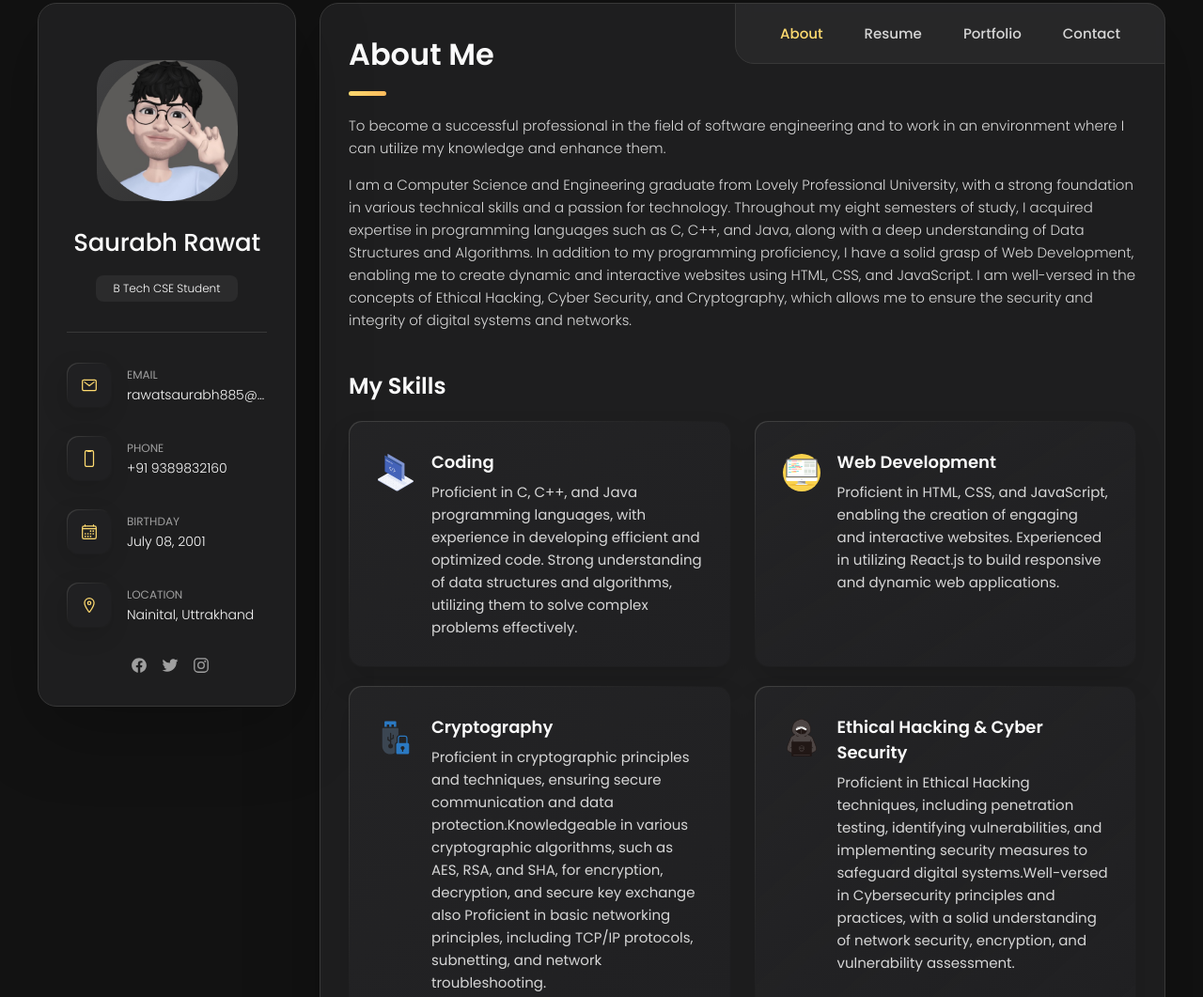
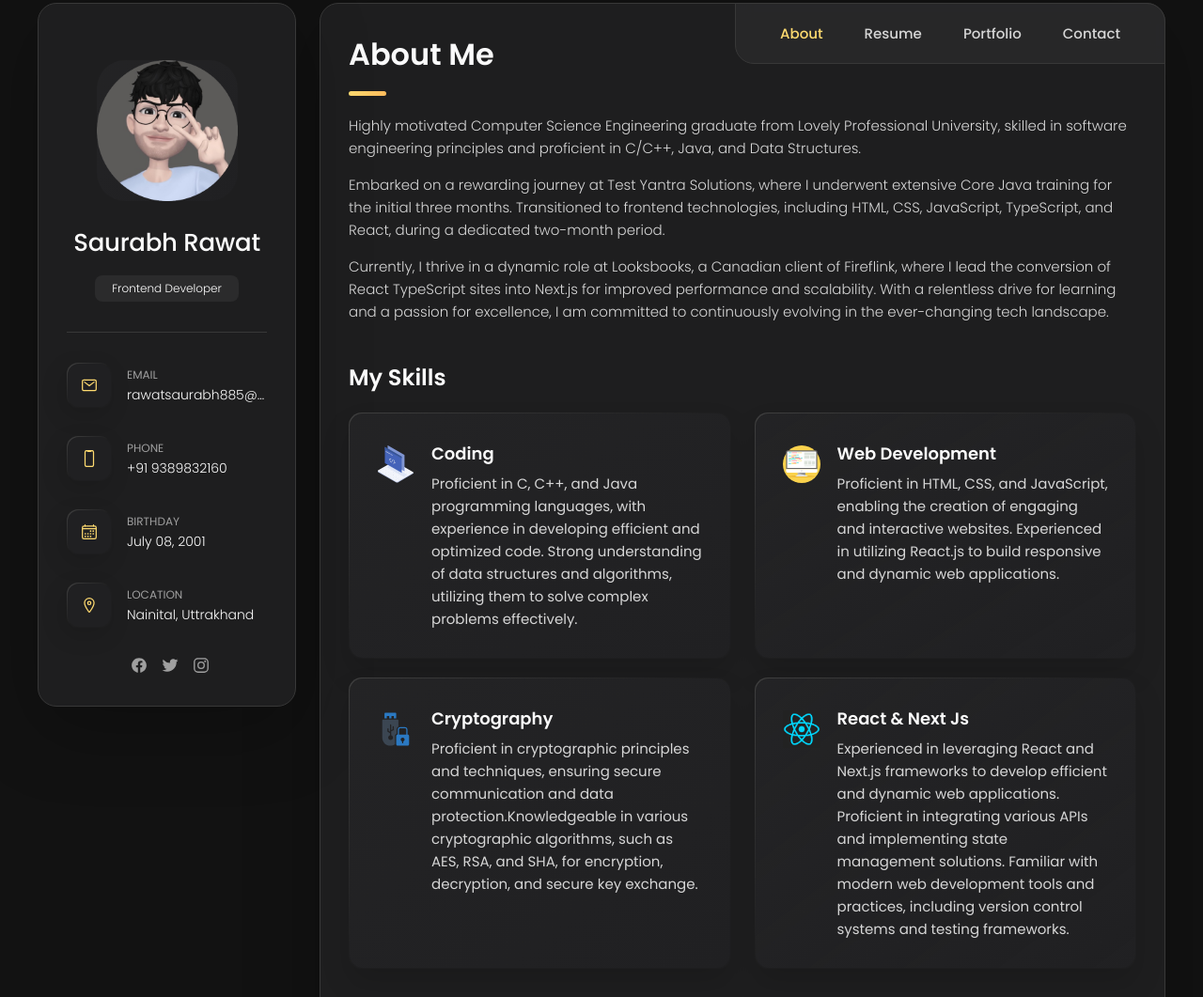
Before and after one commit to saurabh080701/MyPortfolio, a plain HTML site: page index.html in a window 1280 px wide. Shown: the part 57-1118 px from the top of the page at 94% size. Drawn offline with nearby package versions, Linux system fonts and the light colour scheme.

Commit message:
update resume and experience

```diff
--- a/assets/css/style.css
+++ b/assets/css/style.css
@@ -312,8 +312,8 @@
 }
 
 .avatar-box {
-  background: var(--bg-gradient-onyx);
-  border-radius: 20px;
+  background: var(--bg-gradient-jet);
+  border-radius: 100%;
 }
 
 .info-content .name {
--- a/index.html
+++ b/index.html
@@ -27,13 +27,13 @@
       <div class="sidebar-info">
 
         <figure class="avatar-box">
-          <img src="./assets/images/my-avatars.png" alt="Richard hanrick" width="80">
+          <img src="./assets/images/my-avatars.png" alt="Saurabh Rawat" width="80" border-radius:"100%">
         </figure>
 
         <div class="info-content">
           <h1 class="name" title="Richard hanrick">Saurabh Rawat</h1>
 
-          <p class="title">B Tech CSE Student</p>
+          <p class="title">Frontend Developer</p>
         </div>
 
         <button class="info_more-btn" data-sidebar-btn>
@@ -192,14 +192,18 @@
 
         <section class="about-text">
           <p>
-            To become a successful professional in the field of software engineering and to work in an
-environment where I can utilize my knowledge and enhance them.
+            Highly motivated Computer Science Engineering graduate from Lovely Professional University, skilled in software engineering principles and proficient in C/C++, Java, and Data Structures.
+          </p>
+
+          <p>
+            Embarked on a rewarding journey at Test Yantra Solutions, where I underwent extensive Core Java training for the initial three months. Transitioned to frontend technologies, including HTML, CSS, JavaScript, TypeScript, and React, during a dedicated two-month period.
 
           </p>
 
           <p>
-            I am a Computer Science and Engineering graduate from Lovely Professional University, with a strong foundation in various technical skills and a passion for technology. Throughout my eight semesters of study, I acquired expertise in programming languages such as C, C++, and Java, along with a deep understanding of Data Structures and Algorithms.
-            In addition to my programming proficiency, I have a solid grasp of Web Development, enabling me to create dynamic and interactive websites using HTML, CSS, and JavaScript. I am well-versed in the concepts of Ethical Hacking, Cyber Security, and Cryptography, which allows me to ensure the security and integrity of digital systems and networks.
+            Currently, I thrive in a dynamic role at Looksbooks, a Canadian client of Fireflink, where I lead the conversion of React TypeScript sites into Next.js for improved performance and scalability.
+
+            With a relentless drive for learning and a passion for excellence, I am committed to continuously evolving in the ever-changing tech landscape.
           </p>
         </section>
 
@@ -226,7 +230,7 @@
 
                 <p class="service-item-text">
                   Proficient in C, C++, and Java programming languages, with experience in developing efficient and optimized code.
-Strong understanding of data structures and algorithms, utilizing them to solve complex problems effectively.
+                  Strong understanding of data structures and algorithms, utilizing them to solve complex problems effectively.
                 </p>
               </div>
 
@@ -243,7 +247,7 @@
 
                 <p class="service-item-text">
                   Proficient in HTML, CSS, and JavaScript, enabling the creation of engaging and interactive websites.
-Experienced in utilizing React.js to build responsive and dynamic web applications.
+                  Experienced in utilizing React.js to build responsive and dynamic web applications.
                 </p>
               </div>
 
@@ -259,8 +263,8 @@
                 <h4 class="h4 service-item-title">Cryptography</h4>
 
                 <p class="service-item-text">
-                 Proficient in cryptographic principles and techniques, ensuring secure communication and data protection.Knowledgeable in various cryptographic algorithms, such as AES, RSA, and SHA, for encryption, decryption, and secure key exchange also
-                 Proficient in basic networking principles, including TCP/IP protocols, subnetting, and network troubleshooting.
+                 Proficient in cryptographic principles and techniques, ensuring secure communication and data protection.Knowledgeable in various cryptographic algorithms, such as AES, RSA, and SHA, for encryption, decryption, and secure key exchange.
+
                 </p>
               </div>
 
@@ -269,14 +273,14 @@
             <li class="service-item">
 
               <div class="service-icon-box">
-                <img src="./assets/images/icon-photo.svg" alt="camera icon" width="40">
+                <img src="./assets/images/react.png" alt="camera icon" width="40">
               </div>
 
               <div class="service-content-box">
-                <h4 class="h4 service-item-title">Ethical Hacking & Cyber Security</h4>
+                <h4 class="h4 service-item-title">React & Next Js</h4>
 
                 <p class="service-item-text">
-                  Proficient in Ethical Hacking techniques, including penetration testing, identifying vulnerabilities, and implementing security measures to safeguard digital systems.Well-versed in Cybersecurity principles and practices, with a solid understanding of network security, encryption, and vulnerability assessment.
+                  Experienced in leveraging React and Next.js frameworks to develop efficient and dynamic web applications. Proficient in integrating various APIs and implementing state management solutions. Familiar with modern web development tools and practices, including version control systems and testing frameworks.
                 </p>
               </div>
 
@@ -312,11 +316,7 @@
 
               <div data-modal-text>
                 <p>
-                  Richard was hired to create a corporate identity. We were very pleased with the work done. She has a
-                  lot of experience
-                  and is very concerned about the needs of client. Lorem ipsum dolor sit amet, ullamcous cididt
-                  consectetur adipiscing
-                  elit, seds do et eiusmod tempor incididunt ut laborels dolore magnarels alia.
+
                 </p>
               </div>
 
@@ -437,13 +437,18 @@
 
             <li class="timeline-item">
 
-              <h4 class="h4 timeline-item-title">Virtual Internship in
-                Deloitte</h4>
+              <h4 class="h4 timeline-item-title">Frontend Developer at Test Yantra </h4>
 
-              <span>Nov/2021 - Jan/2022</span>
+              <span>Sep/2023 - Present</span>
 
               <p class="timeline-text">
-                During my internship, I had the opportunity to work on diverse projects spanning different areas of expertise. In the field of coding, I successfully created an algorithm that effectively unified two distinct data models. In the realm of cybersecurity, I demonstrated my skills by identifying and addressing a security issue that led to a leak of private company information. Additionally, in the realm of data analysis, I showcased my abilities by building an interactive dashboard to explore the client's telemetry data. In software development, I prepared a comprehensive software development proposal, outlining the project scope, timeline, and requirements. Lastly, I contributed to a forensic technology team by assisting in the completion of an investigation into unfair pay practices. These experiences have provided me with a strong foundation and a well-rounded skill set in various aspects of the industry.
+                Embarked on a rewarding journey at Test Yantra Solutions, where I underwent extensive Core Java training for the initial three months. Transitioned to frontend technologies, including HTML, CSS, JavaScript, and React, during a dedicated two-month period.
+
+              </p>
+
+              <br>
+              <p class="timeline-text">
+                Currently, I thrive in a dynamic role at Looksbooks, a Canadian client of Fireflink, where I lead the conversion of React TypeScript sites into Next.js for improved performance and scalability. Passionate about staying updated with the latest advancements in web development and continuously enhancing my skills through self-learning and practical application. Dedicated to delivering high-quality solutions that meet client requirements and exceed expectations.
               </p>
 
             </li>
@@ -460,10 +465,38 @@
 
           <ul class="skills-list content-card">
 
+
             <li class="skills-item">
 
               <div class="title-wrapper">
-                <h5 class="h5">Ethical Hacking & Cryptography</h5>
+                <h5 class="h5">Web Development</h5>
+                <data value="90">90%</data>
+              </div>
+
+              <div class="skill-progress-bg">
+                <div class="skill-progress-fill" style="width: 90%;"></div>
+              </div>
+
+            </li>
+
+            <li class="skills-item">
+
+              <div class="title-wrapper">
+                <h5 class="h5">Coding</h5>
+                <data value="70">70%</data>
+              </div>
+
+              <div class="skill-progress-bg">
+                <div class="skill-progress-fill" style="width: 70%;"></div>
+              </div>
+
+            </li>
+
+
+            <li class="skills-item">
+
+              <div class="title-wrapper">
+                <h5 class="h5">React &  Next js</h5>
                 <data value="80">80%</data>
               </div>
 
@@ -486,31 +519,9 @@
 
             </li>
 
-            <li class="skills-item">
 
-              <div class="title-wrapper">
-                <h5 class="h5">Coding</h5>
-                <data value="90">90%</data>
-              </div>
 
-              <div class="skill-progress-bg">
-                <div class="skill-progress-fill" style="width: 90%;"></div>
-              </div>
 
-            </li>
-
-            <li class="skills-item">
-
-              <div class="title-wrapper">
-                <h5 class="h5">Web Development</h5>
-                <data value="60">60%</data>
-              </div>
-
-              <div class="skill-progress-bg">
-                <div class="skill-progress-fill" style="width: 60%;"></div>
-              </div>
-
-            </li>
 
           </ul>
 
```
Also changed, not shown: assets/images/react.png (added).
